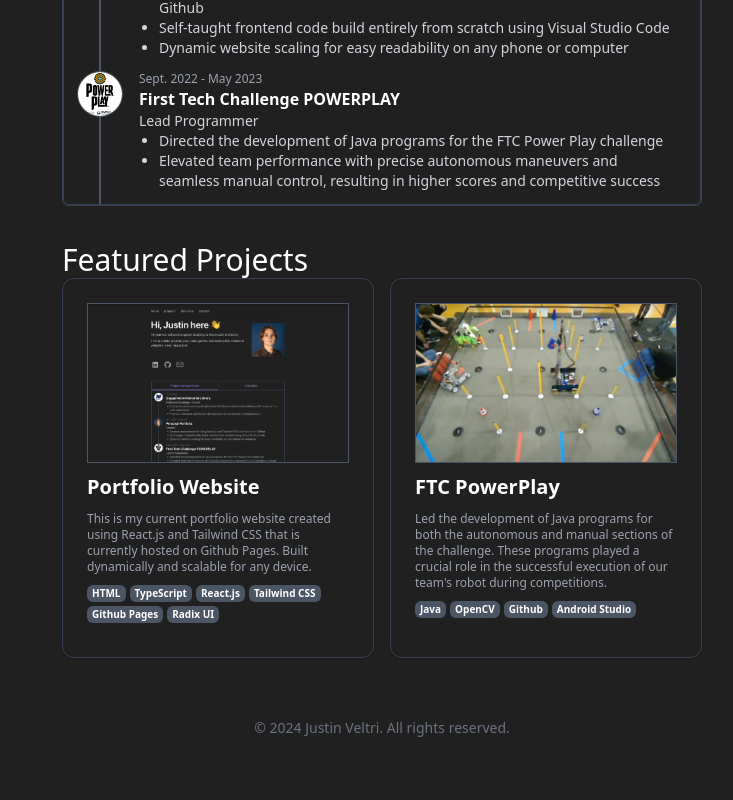
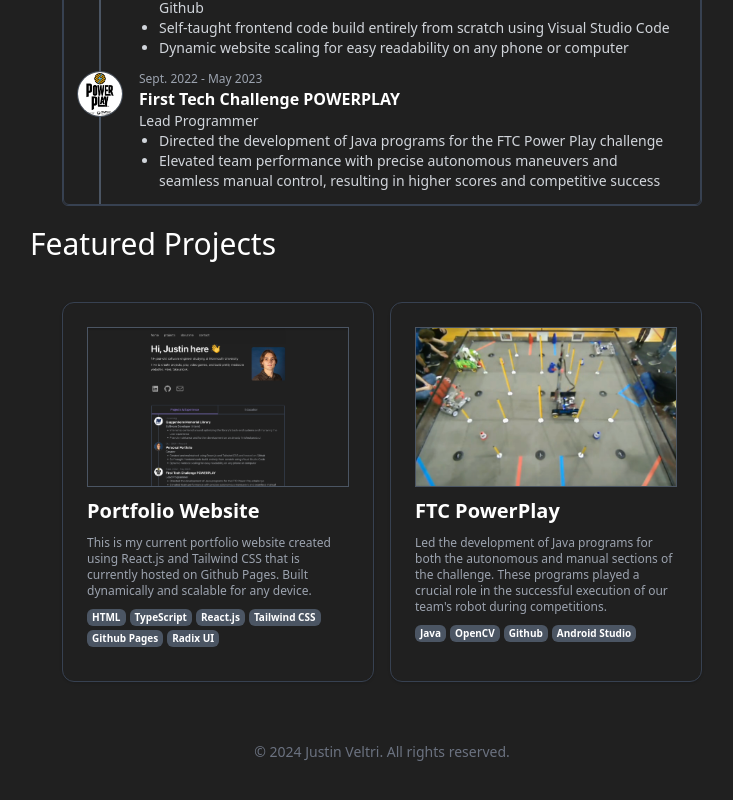
Before and after one commit to Justinv1234/Justinv1234.github.io, a React (Create React App) app: page /#/ in a window 1280 px wide. Shown: the part 694-1494 px from the top of the page, without its empty margins (258-991 px from the left). Before the commit the page ends 1472 px from the top, so only its background shows below. Built offline with nearby package versions, Linux system fonts and the light colour scheme.

Commit message:
added projects section

```diff
--- a/package.json
+++ b/package.json
@@ -1,5 +1,5 @@
 {
-  "homepage": "https://justinveltri.com/#/",
+  "homepage": "https://justinveltri.com",
   "name": "react-website-2",
   "version": "0.1.0",
   "private": true,
--- a/src/about/about.tsx
+++ b/src/about/about.tsx
@@ -1,8 +1,8 @@
 export default function About() {
   return (
-    <section className="flex flex-col items-center gap-5 max-w-screen-md">
-      <h1 className="text-2xl font-bold">About Me</h1>
-      <p>Information about myself goes here. </p>
-    </section>
+    <div className="flex flex-col">
+      <h1 className="text-5xl font-semibold">About Me.</h1>
+      <h3 className="text-3x">About me goes here.</h3>
+    </div>
   );
 }
--- /dev/null
+++ b/src/components/DisplayProjects.tsx
@@ -0,0 +1,51 @@
+import { projectInfo } from "../data/ProjectsData";
+
+interface FeaturedProjectsProps {
+  featuredOnly: boolean;
+}
+
+export default function DisplayProjects({
+  featuredOnly,
+}: FeaturedProjectsProps) {
+  const mappedProjects = projectInfo
+    .filter((info) => info.isFeatured || !featuredOnly)
+    .map((info, index) => (
+      <div
+        key={index}
+        className="rounded-xl border border-gray-700 bg-card text-card-foreground shadow flex flex-col md:w-auto"
+      >
+        <div className="flex flex-col space-y-2.5 p-6">
+          <img
+            className="border border-gray-600 items-center h-40 w-full object-cover object-top"
+            src={info.websiteURL}
+            alt="Project Img."
+            height={300}
+            width={500}
+          />
+          <h1 className="text-xl font-bold">{info.title}</h1>
+          <h3 className="text-xs text-gray-400">{info.description}</h3>
+
+          <div className="flex flex-wrap gap-1">
+            {info.tags.map((tag, index) => (
+              <div
+                key={index}
+                className="inline-flex bg-gray-600 items-center rounded-md border font-semibold transition-colors focus:outline-none focus:ring-2 focus:ring-ring focus:ring-offset-2 border-transparent bg-secondary text-secondary-foreground hover:bg-secondary/80 px-1 py-0 text-[10px]"
+              >
+                {tag}
+              </div>
+            ))}
+          </div>
+
+          <div className="flex flex-row"></div>
+        </div>
+      </div>
+    ));
+
+  return (
+    <div className="px-8 mt-10">
+      <section className="grid grid-cols-1 gap-4 sm:grid-cols-2">
+        {mappedProjects}
+      </section>
+    </div>
+  );
+}
--- a/src/components/FeaturedProjects.tsx
+++ /dev/null
@@ -1,44 +0,0 @@
-import { projectInfo } from "../data/ProjectsData";
-
-export default function FeaturedProjects() {
-  const mappedProjects = projectInfo.map((info, index) => (
-    <div
-      key={index}
-      className="rounded-xl border border-gray-700 bg-card text-card-foreground shadow flex flex-col md:w-auto"
-    >
-      <div className="flex flex-col space-y-2.5 p-6">
-        <img
-          className="border border-gray-600 items-center h-40 w-full object-cover object-top"
-          src={info.websiteURL}
-          alt="Project Img."
-          height={300}
-          width={500}
-        />
-        <h1 className="text-xl font-bold">{info.title}</h1>
-        <h3 className="text-xs text-gray-400">{info.description}</h3>
-
-        <div className="flex flex-wrap gap-1">
-          {info.tags.map((tag, index) => (
-            <div
-              key={index}
-              className="inline-flex bg-gray-600 items-center rounded-md border font-semibold transition-colors focus:outline-none focus:ring-2 focus:ring-ring focus:ring-offset-2 border-transparent bg-secondary text-secondary-foreground hover:bg-secondary/80 px-1 py-0 text-[10px]"
-            >
-              {tag}
-            </div>
-          ))}
-        </div>
-
-        <div className="flex flex-row"></div>
-      </div>
-    </div>
-  ));
-
-  return (
-    <div className="px-8">
-      <h1 className="text-2xl sm:text-3xl">Featured Projects</h1>
-      <section className="grid grid-cols-1 gap-4 sm:grid-cols-2">
-        {mappedProjects}
-      </section>
-    </div>
-  );
-}
--- a/src/contact/contact.tsx
+++ b/src/contact/contact.tsx
@@ -2,7 +2,7 @@
   return (
     <section className="flex flex-col items-center gap-5 max-w-screen-md">
       <h1 className="text-2xl font-bold">Contact</h1>
-      <p>Details on how me will go here.</p>
+      <p>Details on how to contact me will go here.</p>
     </section>
   );
 }
--- a/src/data/ProjectsData.tsx
+++ b/src/data/ProjectsData.tsx
@@ -18,6 +18,7 @@
         buttonIcon: "GithubLogo",
       },
     ],
+    isFeatured: true,
   },
   {
     title: "FTC PowerPlay",
@@ -35,5 +36,24 @@
         buttonIcon: "VideoReel",
       },
     ],
+    isFeatured: true
+  },
+  {
+    title: "Not Featured!",
+    websiteURL: "MonmouthLogo.jpg",
+    description:
+      "This shouldn't show up on my home page since it is not featured, however good news if you see this on my projects section!",
+    tags: ["Nothing", "Hopefully Nothing", "Burger"],
+    buttons: [
+      {
+        buttonName: "Souce",
+        buttonIcon: "GithubLogo",
+      },
+      {
+        buttonName: "In Action",
+        buttonIcon: "VideoReel",
+      },
+    ],
+    isFeatured: false
   },
 ];
--- a/src/home/home.tsx
+++ b/src/home/home.tsx
@@ -1,7 +1,7 @@
 import Timeline from "../components/Timeline.tsx";
 import Socials from "../components/Socials.tsx";
 import Introduction from "../components/Introduction.tsx";
-import FeaturedProjects from "../components/FeaturedProjects.tsx";
+import DisplayProjects from "../components/DisplayProjects.tsx";
 
 export default function Home() {
   return (
@@ -16,8 +16,9 @@
         <Timeline />
       </section>
 
-      <section className="flex flex-col max-w-screen-md mt-4">
-        <FeaturedProjects />
+      <section className="flex flex-col max-w-screen-md">
+        <h1 className="text-2xl sm:text-3xl">Featured Projects</h1>
+        <DisplayProjects featuredOnly={true} />
       </section>
     </>
   );
--- a/src/projects/projects.tsx
+++ b/src/projects/projects.tsx
@@ -1,8 +1,10 @@
+import DisplayProjects from "../components/DisplayProjects";
+
 export default function Projects() {
   return (
-    <section className="flex flex-col items-center gap-5 max-w-screen-md">
-      <h1 className="text-2xl font-bold">Projects</h1>
-      <p>Details on my projects will go here.</p>
-    </section>
+    <div className="flex flex-col md:text-left">
+      <h1 className="text-5xl font-semibold">My Projects.</h1>
+      <DisplayProjects featuredOnly={false} />
+    </div>
   );
 }
```
Also changed, not shown: public/index.html (+3 -14 lines), src/components/Navbar.tsx (line endings or trailing spaces), 8 other files (tests, documents, lock files or other folders).
